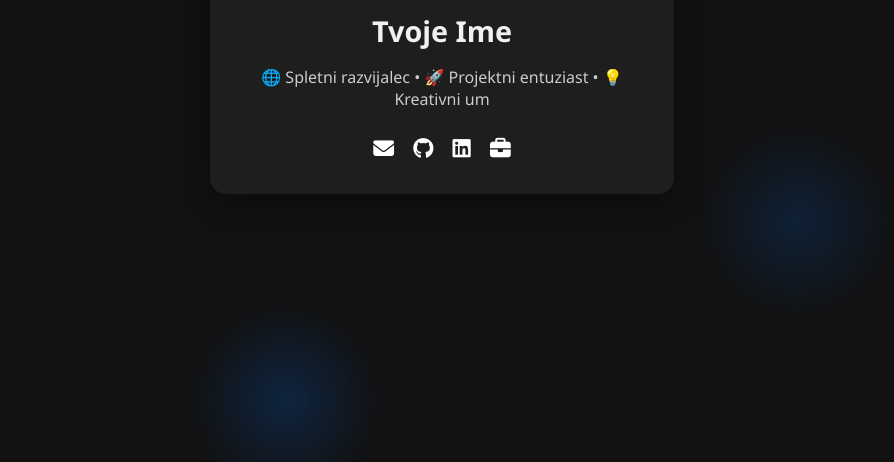
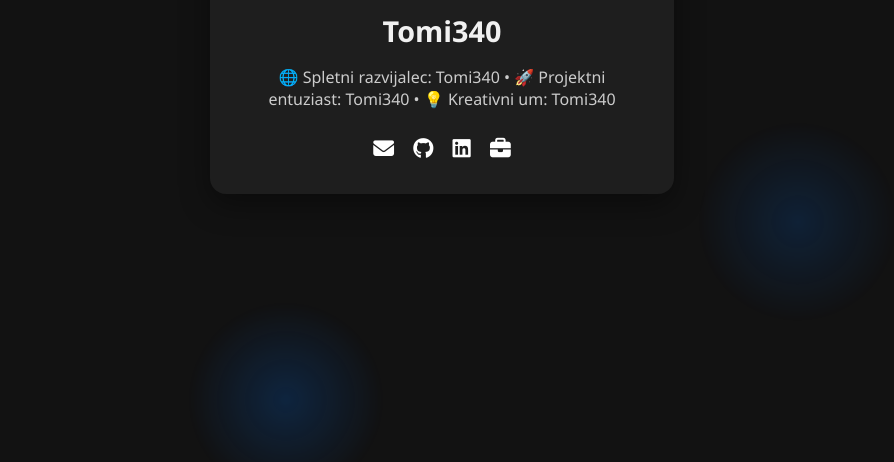
Before and after one commit to tomi340/hehes, a plain HTML site: page index.html in a window 1280 px wide. Shown: the part 338-800 px from the top of the page, without its empty margins (198-1092 px from the left). Drawn offline with Linux system fonts and the light colour scheme.

Commit message:
Update index.html

```diff
--- a/index.html
+++ b/index.html
@@ -113,8 +113,8 @@
   <!-- Glavna kartica -->
   <div class="card">
     <img src="mojaslika.jpg" alt="Moja slika">
-    <h1>Tvoje Ime</h1>
-    <p>🌐 Spletni razvijalec • 🚀 Projektni entuziast • 💡 Kreativni um</p>
+    <h1>Tomi340</h1>
+    <p>🌐 Spletni razvijalec: Tomi340 • 🚀 Projektni entuziast: Tomi340 • 💡 Kreativni um: Tomi340</p>
 
     <div class="links">
       <a href="mailto:tvoj.email@gmail.com" title="Email"><i class="fas fa-envelope"></i></a>
```
